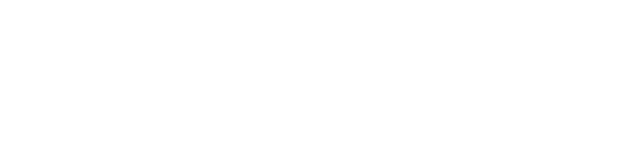
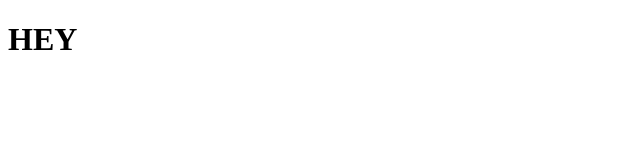
Before and after one commit to timhooker/memory-game, a plain HTML site: page index.html in a window 1280 px wide. Shown: the whole page, without its empty margins (0-640 px from the left). Drawn offline with Linux system fonts and the light colour scheme.

Commit message:
Update 2016-01-16T16:28:10.770Z

```diff
--- a/index.html
+++ b/index.html
@@ -9,7 +9,7 @@
 
 
 <body class="game-wrapper">
-
+    <h1>HEY</h1>
   <main class="main-container">
 
   </main>
```
